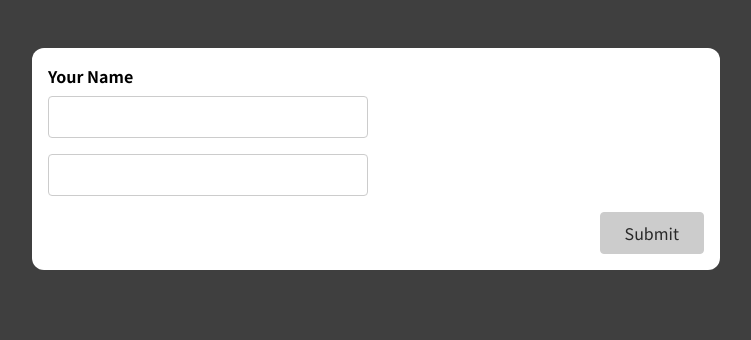
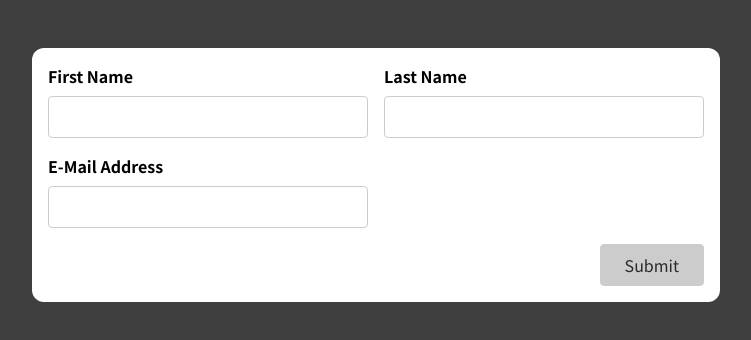
Before and after one commit to aschneiderGit/react-complete-guide-section16, a React (Create React App) app: page / in a window 1280 px wide. Shown: the top 340 px of the page, without its empty margins (264-1015 px from the left). Built offline with nearby package versions, Linux system fonts and the light colour scheme.

Commit message:
use the use-input in another form

```diff
--- a/src/App.js
+++ b/src/App.js
@@ -1,11 +1,12 @@
+import BasicForm from './components/BasicForm';
 import SimpleInput from './components/SimpleInput';
 
 function App() {
-  return (
-    <div className="app">
-      <SimpleInput />
-    </div>
-  );
+	return (
+		<div className="app">
+			<BasicForm />
+		</div>
+	);
 }
 
 export default App;
--- a/src/components/BasicForm.js
+++ b/src/components/BasicForm.js
@@ -1,22 +1,96 @@
+import useInput from '../hooks/use-input';
+
 const BasicForm = (props) => {
+	const checkNamevalidity = (value) => value.trim() !== '';
+	const {
+		value: enteredFName,
+		IsValid: fNameInputIsValid,
+		hasError: fNameInputhasError,
+		valueChangeHandler: fNameInputChangeHandler,
+		inputBlurHandler: fNameInputBlurHandler,
+		reset: resetFName,
+	} = useInput(checkNamevalidity);
+
+	const {
+		value: enteredLName,
+		IsValid: lNameInputIsValid,
+		hasError: lNameInputhasError,
+		valueChangeHandler: lNameInputChangeHandler,
+		inputBlurHandler: lNameInputBlurHandler,
+		reset: resetLName,
+	} = useInput(checkNamevalidity);
+
+	const checkEmailvalidity = (value) => {
+		const regMatchemail =
+			/^(([^<>()[\]\\.,;:\s@"]+(\.[^<>()[\]\\.,;:\s@"]+)*)|(".+"))@((\[[0-9]{1,3}\.[0-9]{1,3}\.[0-9]{1,3}\.[0-9]{1,3}\])|(([a-zA-Z\-0-9]+\.)+[a-zA-Z]{2,}))$/;
+		return value.match(regMatchemail);
+	};
+
+	const {
+		value: enteredEmail,
+		IsValid: emailInputIsValid,
+		hasError: emailInputhasError,
+		valueChangeHandler: emailInputChangeHandler,
+		inputBlurHandler: emailInputBlurHandler,
+		reset: resetEmail,
+	} = useInput(checkEmailvalidity);
+
+	const formIsValid =
+		emailInputIsValid && lNameInputIsValid && fNameInputIsValid;
+
+	const submitHandler = (event) => {
+		event.preventDefault();
+		if (!formIsValid) {
+			return;
+		}
+		console.log(enteredFName);
+		console.log(enteredLName);
+		console.log(enteredEmail);
+		resetFName();
+		resetLName();
+		resetEmail();
+	};
+
+	const fNameInputClasses = `form-control ${fNameInputhasError && 'invalid'}`;
+	const lNameInputClasses = `form-control ${lNameInputhasError && 'invalid'}`;
+	const emailInputClasses = `form-control ${emailInputhasError && 'invalid'}`;
+
 	return (
-    <form>
-      <div className='control-group'>
-        <div className='form-control'>
-          <label htmlFor='name'>First Name</label>
-          <input type='text' id='name' />
+		<form onSubmit={submitHandler}>
+			<div className="control-group">
+				<div className={fNameInputClasses}>
+					<label htmlFor="first_name">First Name</label>
+					<input
+						type="text"
+						id="first_name"
+						onBlur={fNameInputBlurHandler}
+						onChange={fNameInputChangeHandler}
+						value={enteredFName}
+					/>
 				</div>
-        <div className='form-control'>
-          <label htmlFor='name'>Last Name</label>
-          <input type='text' id='name' />
+				<div className={lNameInputClasses}>
+					<label htmlFor="last_name">Last Name</label>
+					<input
+						type="text"
+						id="last_name"
+						onBlur={lNameInputBlurHandler}
+						onChange={lNameInputChangeHandler}
+						value={enteredLName}
+					/>
 				</div>
 			</div>
-      <div className='form-control'>
-        <label htmlFor='name'>E-Mail Address</label>
-        <input type='text' id='name' />
+			<div className={emailInputClasses}>
+				<label htmlFor="email">E-Mail Address</label>
+				<input
+					type="text"
+					id="email"
+					onBlur={emailInputBlurHandler}
+					onChange={emailInputChangeHandler}
+					value={enteredEmail}
+				/>
 			</div>
-      <div className='form-actions'>
-        <button>Submit</button>
+			<div className="form-actions">
+				<button disabled={!formIsValid}>Submit</button>
 			</div>
 		</form>
 	);
```
Lines whose indentation alone changed are shown as unchanged.
